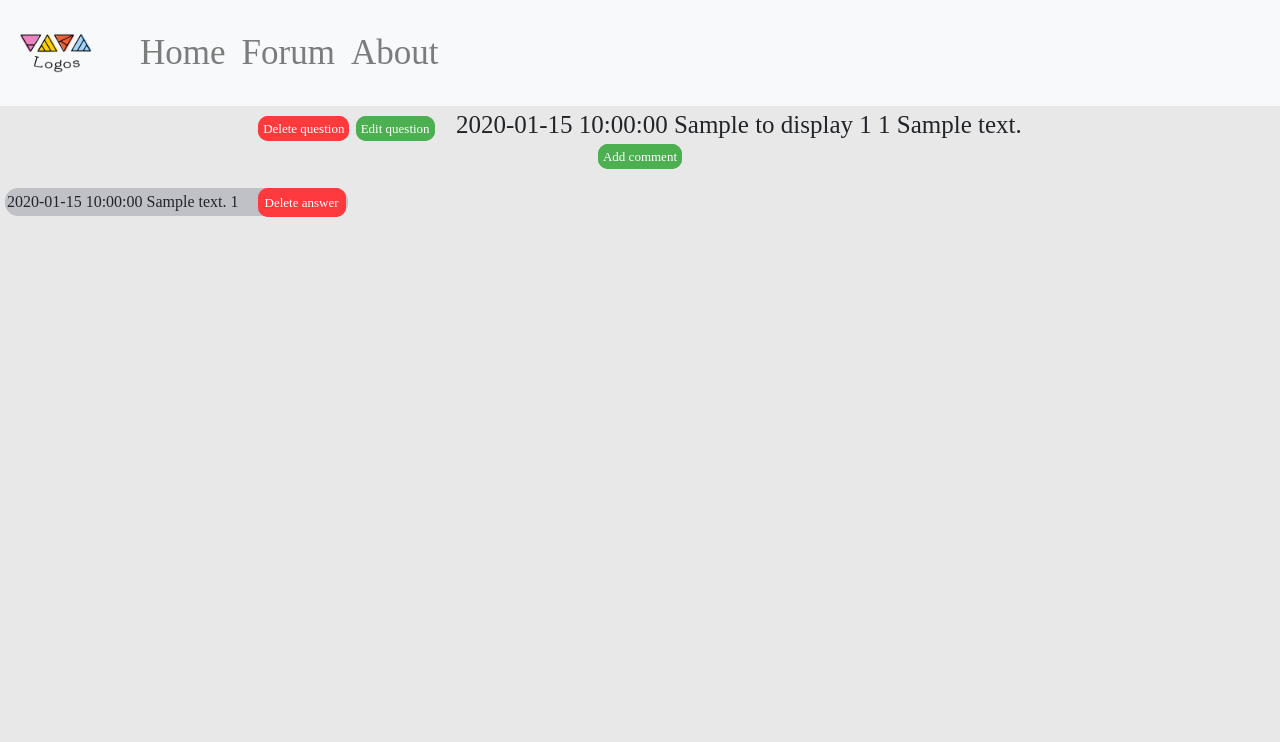
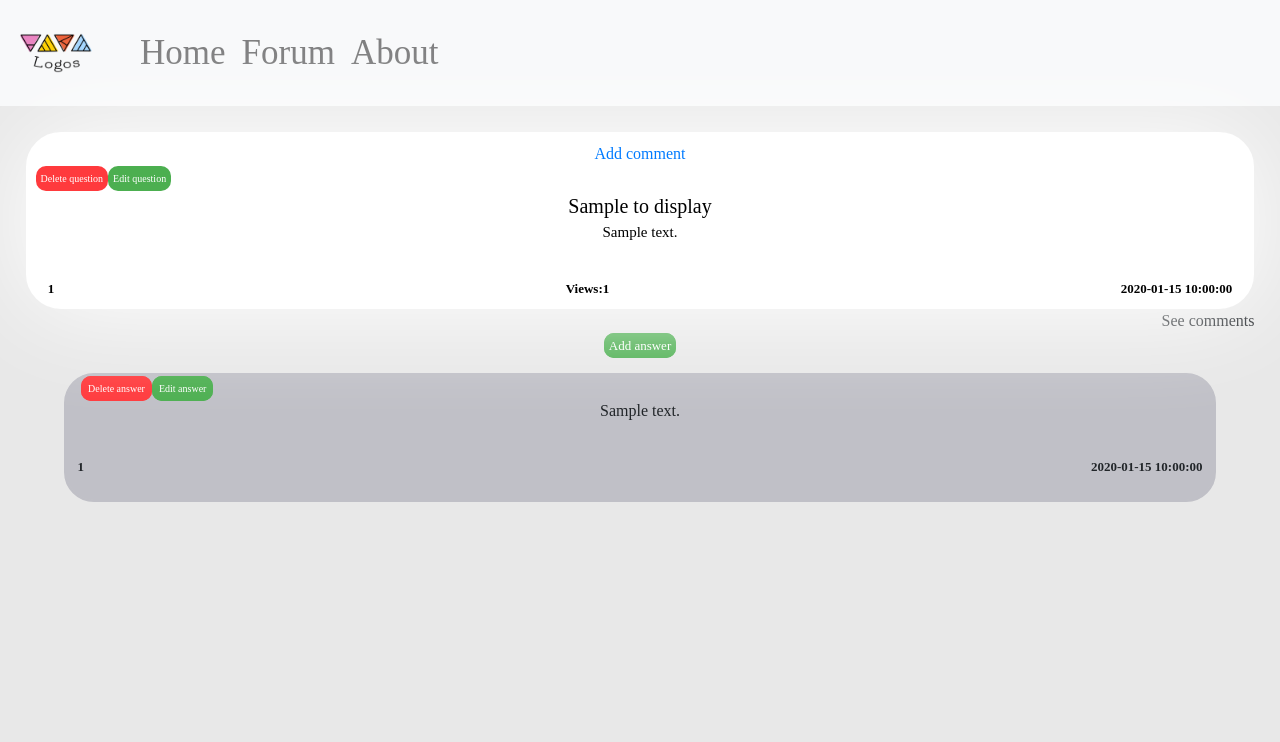
Before and after one commit to FlorinCiocirlan/AskMateNt, a Flask app: template template/question-page.html in a window 1280 px wide. Shown: the top 742 px of the page. Run offline with Flask 2, Linux system fonts and the light colour scheme; the template is opened without the code that fills it: most values are stand-ins (such as "Sample title", 1, 10 or a date in 2020); some libraries are stand-ins or nearby versions.

Commit message:
latest proj version + question box and answer box

```diff
--- a/server.py
+++ b/server.py
@@ -34,7 +34,8 @@ def list_route():
 def question_route(id):
     question = data_manager.get_question(id)
     answers = data_manager.get_all_answers(id)
-    return render_template("question-page.html", to_display=question, answers_to_display=answers, question_id=id)
+    comments = data_manager.get_question_comments(id)
+    return render_template("question-page.html", to_display=question, answers_to_display=answers, question_id=id, comments=comments)
 
 
 @app.route("/add-question", methods=["GET", "POST"])
@@ -66,7 +67,7 @@ def edit_route(question_id):
     elif request.method == "POST":
         title=request.form['title']
         message=request.form['message']
-        data_manager.update_data("question",title,message,question_id)
+        data_manager.update_question("question",title,message,question_id)
         return redirect(url_for('question_route', id=question_id))
 
 @app.route("/question/<question_id>/delete", methods=["GET","POST"])
@@ -80,6 +81,22 @@ def delete_answer(answer_id, question_id):
     data_manager.delete_row("answer", "id", answer_id )
     return redirect(url_for('question_route' , id=question_id))
 
+@app.route("/<question_id>/answer/<answer_id>/edit", methods=["GET", "POST"])
+def edit_answer(answer_id, question_id):
+    if request.method == "GET":
+        answer = utility.get_answer(answer_id,question_id)
+        return render_template("edit-answer.html", answer=answer, question_id=question_id)
+    elif request.method == "POST":
+        message=request.form['message']
+        data_manager.update_answer(answer_id, message)
+        return redirect(url_for('question_route', id=question_id))
+
+@app.route("/question/<question_id>/new_comment", methods=["GET", "POST"])
+def question_comment_route(question_id):
+    if request.method == "GET":
+        return render_template("add-question-comment.html")
+
+
 
 
 if __name__ == "__main__":
--- a/static/main.css
+++ b/static/main.css
@@ -130,31 +130,47 @@ a {
 }
 
 .delete-edit-question {
+    box-shadow: 0px 0px 100px white;
     position: relative;
-    display: inline;
-    justify-content: space-between;
-    position: relative;
-    font-size: 25px;
     font-family: Ubuntu;
+    background-color: rgb(255, 255, 255);
+    border: 10px solid rgb(255, 255, 255);
+    border-radius: 35px;
+    overflow: visible;
+    color: black;
+    width: auto;
+    margin-left: 2%;
+    margin-top: 2%;
+    margin-right: 2%;
+    height: auto;
 }
 
 #delete {
     background-color: #ff3a3d;
     border: 5px solid #ff3a3d;
     border-radius: 10px;
-    font-size: 13px;
+    font-size: 10px;
     color: white;
     text-decoration: none;
+    position: relative;
+    display: flex;
+    justify-self: flex-end;
+    left: 0px;
+    width: fit-content;
 }
 
 #edit {
     background-color: #4CAF50;
     border: 5px solid #4CAF50;
     border-radius: 10px;
-    font-size: 13px;
+    font-size: 10px;
     color: white;
     text-decoration: none;
-    margin-right: 15px;
+    position: relative;
+    display: flex;
+    justify-self: flex-end;
+    left: 0px;
+    width: fit-content;
 }
 
 #add-comment {
@@ -170,19 +186,30 @@ a {
     background-color: #ff3a3d;
     border: 7px solid #ff3a3d;
     border-radius: 10px;
-    font-size: 13px;
+    font-size: 10px;
     color: white;
     text-decoration: none;
     margin-left: 15px;
 }
 
-.answer{
-    margin-top: 20px;
-    margin-left: 5px;
+#edit-answer {
+    background-color: #4CAF50;
+    border: 7px solid #4CAF50;
+    border-radius: 10px;
+    font-size: 10px;
+    color: white;
+    text-decoration: none;
+}
+
+
+.question-answers {
+    margin-left: 5%;
+    margin-right: 5%;
+    margin-bottom: 1%;
     background-color: #c0c0c7;
     border: 2px solid #c0c0c7;
-    border-radius: 13px;
-    width: fit-content;
+    border-radius: 30px;
+    border-collapse: collapse;
 }
 
 .sort-by{
@@ -193,3 +220,91 @@ a {
     background-color: #4CAF50;
     color: white;
 }
+
+.answer-title{
+    font-size: 25px;
+    font-weight: normal;
+}
+
+#q-submission-time {
+    font-size: 13px;
+    font-weight: bold;
+}
+
+#q-title {
+    position: relative;
+    text-align: center;
+    font-size: 20px;
+    display: block;
+}
+
+#q-message {
+    position: relative;
+    font-size: 15px;
+    text-align: center;
+    display: block;
+}
+
+#q-vote {
+    position: relative;
+    font-size: 13px;
+    font-weight: bold;
+}
+
+#q-view{
+    position: relative;
+    font-size: 13px;
+    font-weight: bold;
+}
+
+.buttons {
+    display: flex;
+    justify-content: space-between;
+    width: fit-content;
+}
+
+.stats{
+    display: block;
+    position: relative;
+    display: flex;
+    width: auto;
+    justify-content: space-between;
+    margin-top: 3%;
+    margin-right: 1%;
+    margin-left: 1%;
+}
+
+#answer-message {
+    position: relative;
+    font-size: 16px;
+    text-align: center;
+    left: 0px;
+    bottom: 0px;
+    display: block;
+}
+
+#answer-vote {
+    font-size: 13px;
+    font-weight: bold;
+
+}
+
+#answer-submission {
+    font-size: 13px;
+    font-weight: bold;
+}
+
+.answer-stats{
+    position: relative;
+    display: flex;
+    justify-content: space-between;
+    margin-top: 3%;
+    margin-right: 1%;
+    margin-left: 1%;
+    margin-bottom: 2%;
+}
+
+.question-comments {
+    margin-left: 2%;
+    margin-right: 2%;
+}
--- a/template/edit-question.html
+++ b/template/edit-question.html
@@ -13,7 +13,7 @@
     <textarea name="title">{{question['title']}}</textarea><br>
     <label>Message</label><br>
     <textarea name="message">{{question['message']}}</textarea><br>
-    <input type="submit" value="Send" id="upload-button">
+    <input type="submit" value="Send" class="button" id="upload-button">
 </form>
 </div>
 {% endblock %}
--- a/template/layout.html
+++ b/template/layout.html
@@ -4,7 +4,7 @@
     <link rel="stylesheet" href="https://stackpath.bootstrapcdn.com/bootstrap/4.4.1/css/bootstrap.min.css" integrity="sha384-Vkoo8x4CGsO3+Hhxv8T/Q5PaXtkKtu6ug5TOeNV6gBiFeWPGFN9MuhOf23Q9Ifjh" crossorigin="anonymous">
     <meta charset="UTF-8">
     <title>LOGOS AskMate</title>
-    <link rel="stylesheet" type="text/css" href="../static/main.css">
+    <link rel="stylesheet" type="text/css" href="{{url_for('static', filename='main.css')}}">
     <link rel="shortcut icon" href="../static/images/favicon.ico" />
 </head>
 <body>
--- a/template/question-page.html
+++ b/template/question-page.html
@@ -8,33 +8,52 @@
 <body>
 {% block content %}
 <div class="delete-edit-question">
-
+    <div>
+        <a href="{{url_for('question_comment_route', question_id=question_id)}}">Add comment</a>
+    </div>
+    <div class="buttons">
     <span><a href="{{url_for('delete_question', question_id=question_id)}}" id="delete">Delete question</a></span>
     <span><a href="{{url_for('edit_route', question_id=question_id)}}" id="edit">Edit question</a></span>
-        <span>{{to_display['submission_time']}}</span>
-        <span>{{to_display['title']}}</span>
-        <span>{{to_display['vote_number']}}</span>
-        <span>{{to_display['view_number']}}</span>
-        <span>{{to_display['message']}}</span>
+    </div>
+        <span id="q-title">{{to_display['title']}}</span>
+        <span id="q-message">{{to_display['message']}}</span>
+    <div class="stats">
+        <span id="q-vote">{{to_display['vote_number']}}</span>
+        <span id="q-view"> Views:{{to_display['view_number']}}</span>
+        <span id="q-submission-time">{{to_display['submission_time']}}</span>
+    </div>
 
+</div>
+
+<div class="question-comments">
+    <a data-toggle="collapse" data-target="#content" class="see-comments d-flex flex-row-reverse">See comments</a>
+    <div id="content" class="collapse">
+    <p>{{comments['message']}}</p>
+        <p>{{comments['submission_time']}}</p>
+    </div>
 </div>
 
 <div>
     <p>
         <a href = "{{url_for('answer_route', question_id = question_id)}}" id="add-comment">
-            Add comment
+            Add answer
         </a>
     </p>
-
+<div>
     {% for answers in answers_to_display%}
-    <p class="answer">
-    <span>{{answers['submission_time']}}</span>
-    <span>{{answers['message']}}</span>
-    <span>{{answers['vote_number']}}</span>
+    <div class="question-answers">
+    <div class="buttons">
     <span><a href="{{url_for('delete_answer', answer_id=answers['id'], question_id=question_id)}}" id="delete-answer">Delete answer</a></span>
-
-    </p>
+    <span><a href="{{url_for('edit_answer', answer_id=answers['id'], question_id=question_id)}}" id="edit-answer">Edit answer</a></span>
+    </div>
+    <span id="answer-message">{{answers['message']}}</span>
+    <div class="answer-stats">
+    <span id="answer-vote">{{answers['vote_number']}}</span>
+    <span id="answer-submission">{{answers['submission_time']}}</span>
+        </div>
+        </div>
     {% endfor %}
+</div>
 </div>
 
 {% endblock %}
```
Also changed, not shown: data_manager.py (+16 -8 lines), template/add-answer.html (+6 -4 lines), template/add-question-comment.html (added, +16 -0 lines), template/edit-answer.html (added, +19 -0 lines), utility.py (+8 -3 lines), static/images/a17132461_10151252902411796_1086448287_o.jpg (deleted), static/images/camasi1.jpg (deleted), static/images/cover.jpg (deleted), static/images/logo3.png (deleted), static/images/thumbs-up-hand-symbol.png (added), 3 other files.
